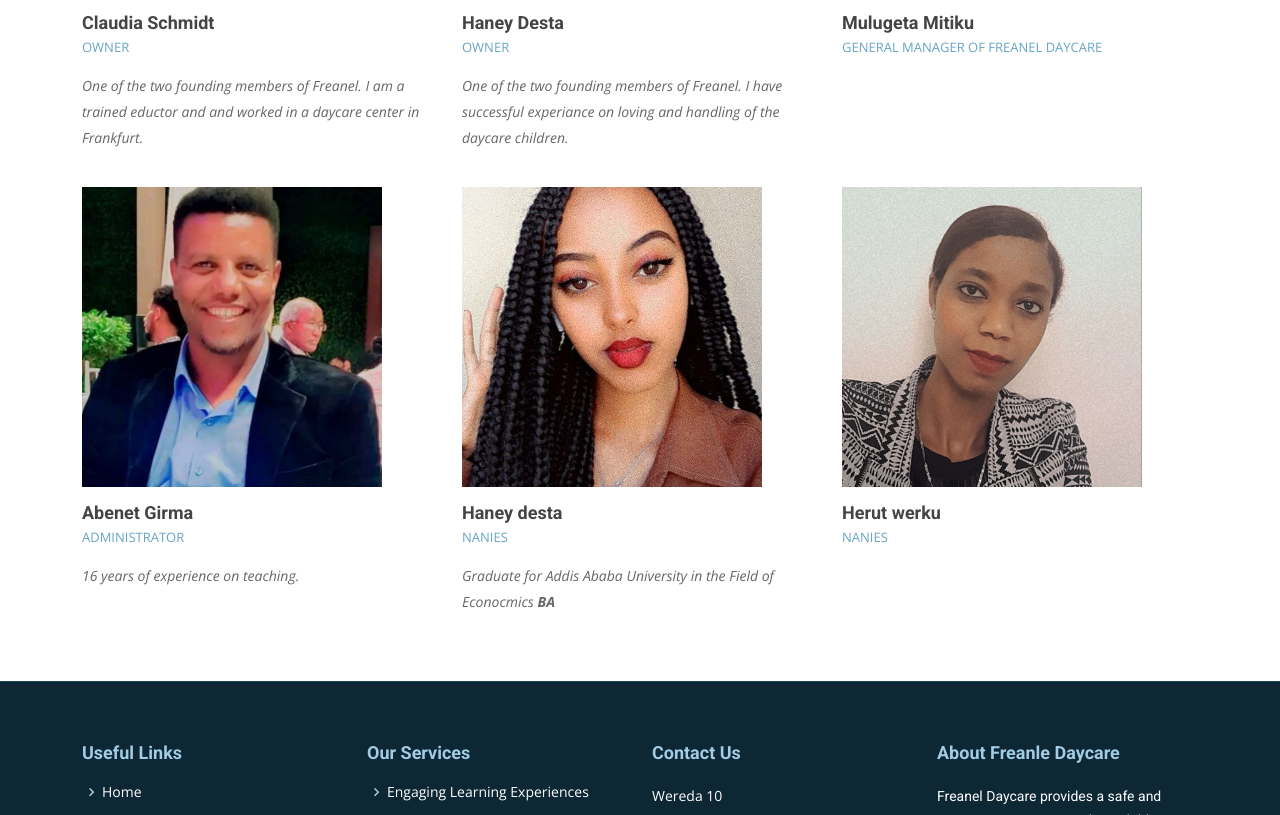
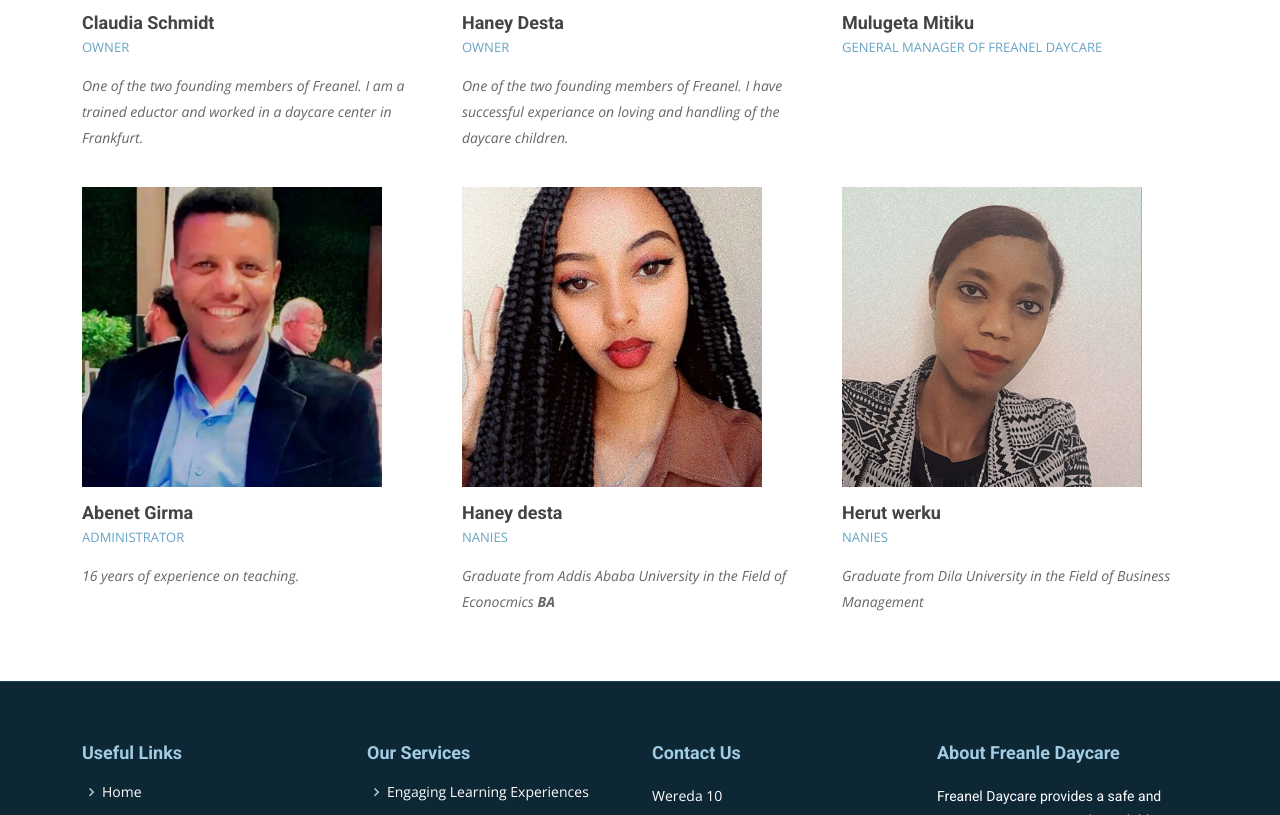
Before and after one commit to mattewos/Frenl.github.io, a plain HTML site: page team.html in a window 1280 px wide. Shown: the part 651-1466 px from the top of the page. Drawn offline with nearby package versions, Linux system fonts and the light colour scheme.

Commit message:
Update team.html

```diff
--- a/team.html
+++ b/team.html
@@ -226,7 +226,7 @@
               <div class="member-info">
                 <h4>Claudia Schmidt</h4>
                 <span>Owner</span>
-                <p>One of the two founding members of Freanel. I am a trained eductor and and worked in a daycare center in Frankfurt.</p>
+                <p>One of the two founding members of Freanel. I am a trained eductor and worked in a daycare center in Frankfurt.</p>
               </div>
             </div>
           </div>
@@ -302,7 +302,7 @@
               <div class="member-info">
                 <h4>Haney desta</h4>
                 <span>Nanies</span>
-                <p>Graduate for Addis Ababa University in the Field of Econocmics <strong>BA</strong></p>
+                <p>Graduate from Addis Ababa University in the Field of Econocmics <strong>BA</strong></p>
               </div>
             </div>
           </div>
@@ -321,7 +321,7 @@
               <div class="member-info">
                 <h4>Herut werku</h4>
                 <span>Nanies</span>
-                <p></p>
+                <p>Graduate from Dila University in the Field of Business Management </p>
               </div>
             </div>
           </div>
```
